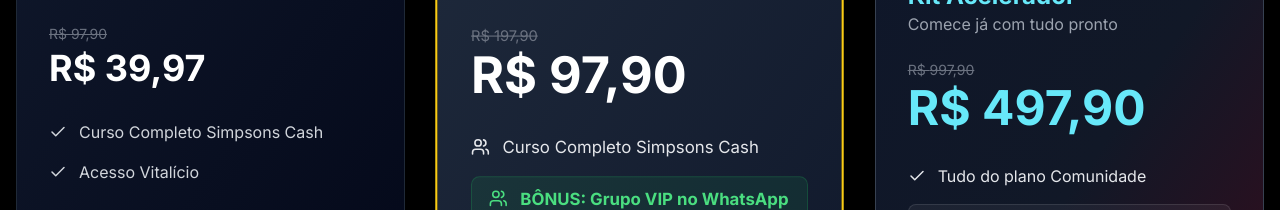
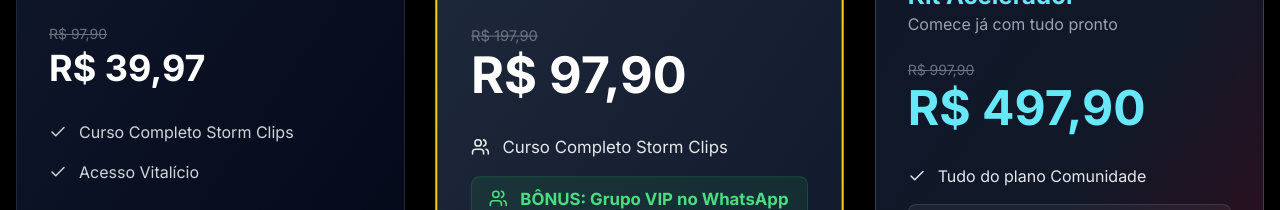
Before and after one commit to superestimado46/meu-site, a React (Vite) app: page / in a window 1280 px wide. Shown: the part 4740-4950 px from the top of the page. Built offline with nearby package versions, Linux system fonts and the light colour scheme.

Commit message:
Pricing.tsx

```diff
--- a/components/Pricing.tsx
+++ b/components/Pricing.tsx
@@ -95,7 +95,7 @@
             <ul className="mt-8 space-y-4 flex-1 text-gray-300">
               <li className="flex items-center gap-3">
                 <Check size={18} />
-                Curso Completo Simpsons Cash
+                Curso Completo Storm Clips
               </li>
 
               <li className="flex items-center gap-3">
@@ -104,7 +104,6 @@
               </li>
             </ul>
 
-            {/* ✅ Abre o pop-up em vez de ir direto pro checkout */}
             <button
               type="button"
               onClick={() => setIsUpsellOpen(true)}
@@ -142,7 +141,7 @@
             <ul className="mt-8 space-y-4 flex-1 text-gray-200">
               <li className="flex items-center gap-3">
                 <Users size={18} />
-                Curso Completo Simpsons Cash
+                Curso Completo Storm Clips
               </li>
 
               <li className="flex items-center gap-3 bg-green-500/10 border border-green-500/20 px-4 py-2 rounded-lg">
@@ -235,20 +234,17 @@
         </div>
       </div>
 
-      {/* ✅ POP-UP (UPSELL) */}
       {isUpsellOpen && (
         <div
           className="fixed inset-0 z-[999] flex items-center justify-center px-4"
           role="dialog"
           aria-modal="true"
         >
-          {/* overlay */}
           <div
             className="absolute inset-0 bg-black/75 backdrop-blur-sm"
             onClick={() => setIsUpsellOpen(false)}
           />
 
-          {/* modal */}
           <div className="relative z-10 w-full max-w-md rounded-2xl border border-yellow-400/40 bg-gradient-to-br from-[#1e293b] to-[#0f172a] shadow-[0_0_60px_rgba(0,0,0,0.65)] overflow-hidden">
             <div className="p-5 border-b border-white/10 flex items-start justify-between gap-4">
               <div className="w-full">
@@ -311,7 +307,7 @@
                 <ul className="mt-4 space-y-2 text-sm text-gray-200">
                   <li className="flex items-center gap-2">
                     <Users size={16} className="text-yellow-300" />
-                    Curso Completo Simpsons Cash
+                    Curso Completo Storm Clips
                   </li>
                   <li className="flex items-center gap-2">
                     <Users size={16} className="text-green-400" />
```
